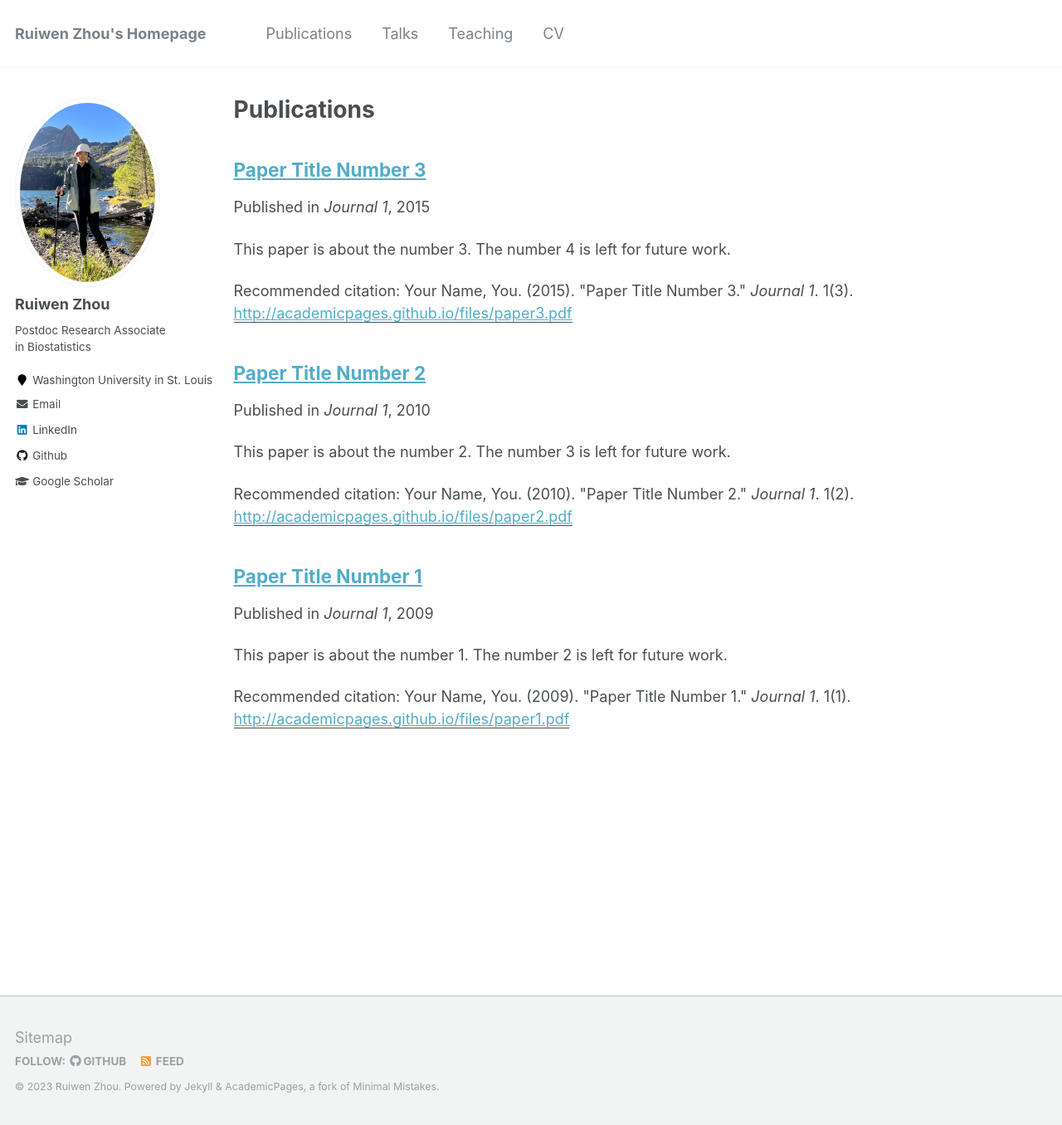
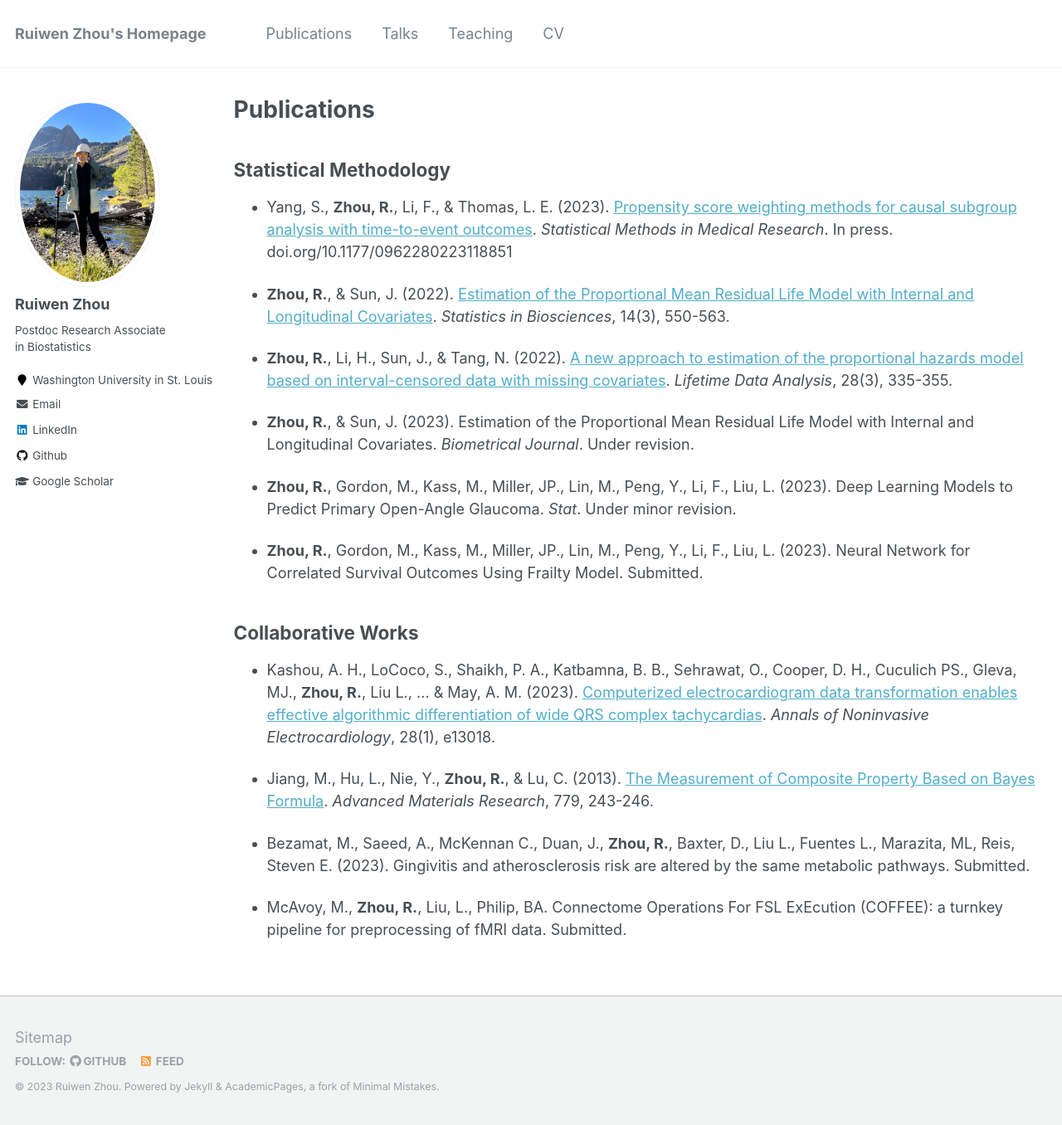
Before and after one commit to rivenzhou/ruiwenzhou, a Jekyll site: the page built from _pages/publications.md, in a window 1280 px wide and 1356 px high. Shown: the whole window at 83% size. Built offline with Jekyll 4.4.1, drawn with Linux system fonts in a browser that asks for light colours.

Commit message:
Updated publication page

```diff
--- a/_pages/publications.md
+++ b/_pages/publications.md
@@ -4,7 +4,7 @@ title: "Publications"
 permalink: /publications/
 author_profile: true
 ---
-
+<!--
 {% if author.googlescholar %}
   You can also find my articles on <u><a href="{{author.googlescholar}}">my Google Scholar profile</a>.</u>
 {% endif %}
@@ -14,3 +14,45 @@ author_profile: true
 {% for post in site.publications reversed %}
   {% include archive-single.html %}
 {% endfor %}
+-->
+
+## Statistical Methodology
+
+  - Yang, S., **Zhou, R.**, Li, F., & Thomas, L. E. (2023). [Propensity score weighting methods
+for causal subgroup analysis with time-to-event outcomes](https://journals.sagepub.com/doi/pdf/10.1177/09622802231188517?casa_token=AX_msNoBAI8AAAAA:L6WeXL14_2FCf1rIBNWBRnAaM9pdQHIzkXH4VcJqH36kYjjQl98j3seczf2FMAGkeEZmJHBZzXejWA). <i>Statistical Methods in Medical
+Research</i>. In press. doi.org/10.1177/0962280223118851
+
+  - **Zhou, R.**, & Sun, J. (2022). [Estimation of the Proportional Mean Residual Life Model
+with Internal and Longitudinal Covariates](https://link.springer.com/article/10.1007/s12561-022-09339-5). <i>Statistics in Biosciences</i>, 14(3), 550-563.
+
+  - **Zhou, R.**, Li, H., Sun, J., & Tang, N. (2022). [A new approach to estimation of the
+proportional hazards model based on interval-censored data with missing
+covariates](https://link.springer.com/article/10.1007/s10985-022-09550-y). <i>Lifetime Data Analysis</i>, 28(3), 335-355.
+
+  - **Zhou, R.**, & Sun, J. (2023). Estimation of the Proportional Mean Residual Life Model
+with Internal and Longitudinal Covariates. <i>Biometrical Journal</i>. Under revision.
+
+  - **Zhou, R.**, Gordon, M., Kass, M., Miller, JP., Lin, M., Peng, Y., Li, F., Liu, L. (2023).
+Deep Learning Models to Predict Primary Open-Angle Glaucoma. <i>Stat</i>. Under minor
+revision.
+
+  - **Zhou, R.**, Gordon, M., Kass, M., Miller, JP., Lin, M., Peng, Y., Li, F., Liu, L. (2023).
+Neural Network for Correlated Survival Outcomes Using Frailty Model. Submitted.
+
+## Collaborative Works
+
+  - Kashou, A. H., LoCoco, S., Shaikh, P. A., Katbamna, B. B., Sehrawat, O., Cooper, D. H.,
+Cuculich PS., Gleva, MJ., **Zhou, R.**, Liu L., ... & May, A. M. (2023). [Computerized
+electrocardiogram data transformation enables effective algorithmic differentiation of
+wide QRS complex tachycardias](https://onlinelibrary.wiley.com/doi/pdf/10.1111/anec.13018). <i>Annals of Noninvasive Electrocardiology</i>, 28(1),
+e13018.
+
+  - Jiang, M., Hu, L., Nie, Y., **Zhou, R.**, & Lu, C. (2013). [The Measurement of Composite
+Property Based on Bayes Formula](https://citeseerx.ist.psu.edu/document?repid=rep1&type=pdf&doi=43b6f82a888350042d9b99c6af9eb24bbc772822). <i>Advanced Materials Research</i>, 779, 243-246.
+
+  - Bezamat, M., Saeed, A., McKennan C., Duan, J., **Zhou, R.**, Baxter, D., Liu L., Fuentes
+L., Marazita, ML, Reis, Steven E. (2023). Gingivitis and atherosclerosis risk are altered
+by the same metabolic pathways. Submitted.
+
+  - McAvoy, M., **Zhou, R.**, Liu, L., Philip, BA. Connectome Operations For FSL ExEcution
+(COFFEE): a turnkey pipeline for preprocessing of fMRI data. Submitted.
```
